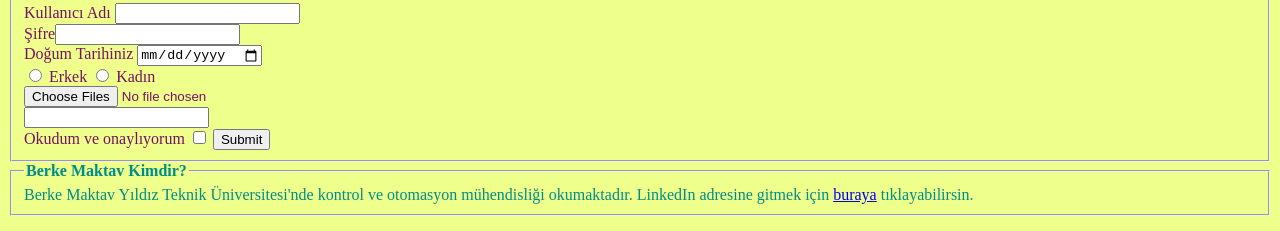
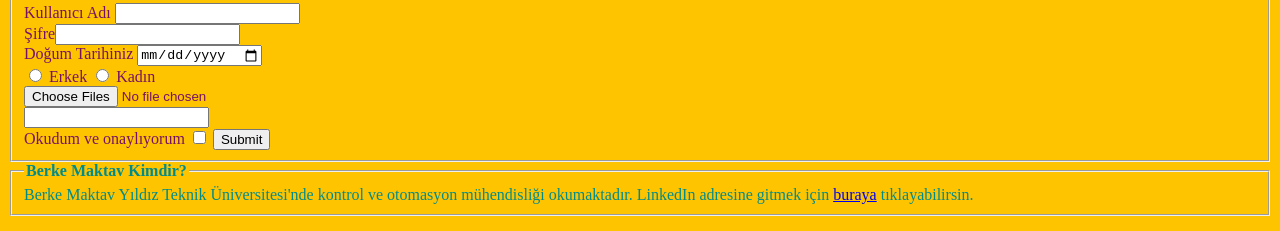
Before and after one commit to contauto/controleng, a plain HTML site: page index.html in a window 1280 px wide. Shown: the part 234-465 px from the top of the page. Drawn offline with Linux system fonts and the light colour scheme.

Commit message:
Update style.css

```diff
--- a/style.css
+++ b/style.css
@@ -1,5 +1,5 @@
 @import "text.css";
 
 body{
-    background-color: rgb(238, 255, 139);
+    background-color: rgb(255, 196, 0);
 }
```
